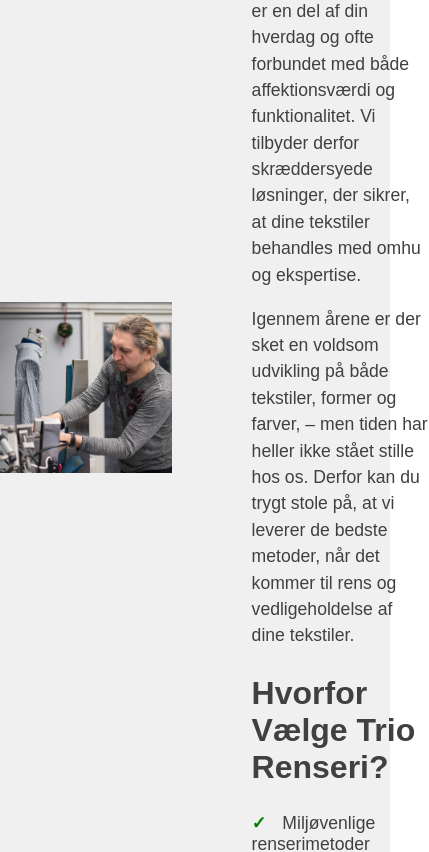
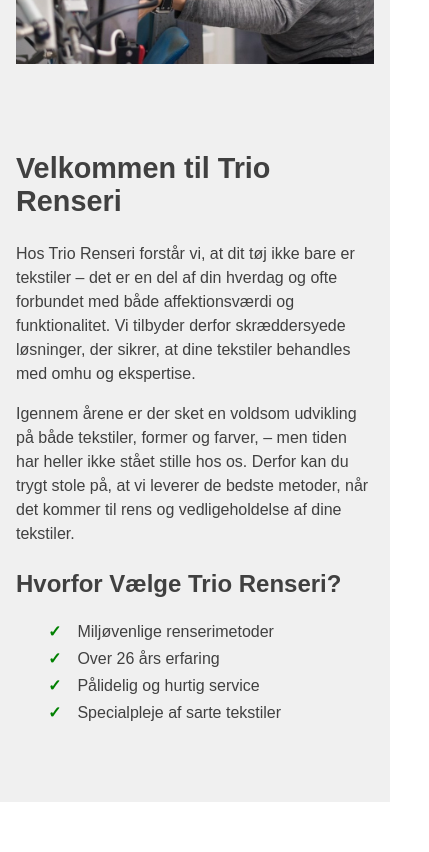
Before and after one commit to Laurapav1/trio-renseri, a Next.js app: page / in a window 390 px wide. Shown: the part 1700-2552 px from the top of the page, 429 px wide, since content can reach past the window. Built offline with nearby package versions, Linux system fonts and the light colour scheme.

Commit message:
velkommen til trio

```diff
--- a/app/page.module.css
+++ b/app/page.module.css
@@ -34,10 +34,13 @@
   display: flex;
   align-items: center;
   background-color: hsl(0, 0%, 94%);
+  padding: 2rem;
 }
 
 .aboutUs img {
   width: 44%;
+  max-width: 100%; /* Sikrer at billedet ikke bliver for stort på små skærme */
+  height: auto; /* Beholder korrekt forhold mellem bredde og højde */
 }
 
 .aboutUs div {
@@ -47,6 +50,11 @@
 .aboutUs h2 {
   font-size: 2rem;
 }
+
+.aboutUs h3 {
+  font-size: 1.5rem;
+}
+
 
 .aboutUs p {
   font-size: 1.1rem;
@@ -68,6 +76,39 @@
   padding-right: 1rem;
   color: green;
   font-weight: bold;
+}
+
+/* Media Queries for Mobile */
+@media (max-width: 768px) {
+  .aboutUs {
+    flex-direction: column; /* Stabler elementerne vertikalt på små skærme */
+    padding: 2rem 1rem; /* Reducerer padding på små skærme */
+  }
+
+  .aboutUs img {
+    width: 100%; /* Gør billedet fuld bredde på små skærme */
+    margin-bottom: 2rem; /* Tilføjer afstand mellem billedet og teksten */
+  }
+
+  .aboutUs div {
+    margin: 2rem 0; /* Mindsker margin på små skærme */
+  }
+
+  .aboutUs h2 {
+    font-size: 1.8rem; /* Gør overskriften lidt mindre på mobil */
+  }
+
+  .aboutUs p {
+    font-size: 1rem; /* Mindre tekststørrelse for bedre mobiltilpasning */
+  }
+
+  .aboutUs ul {
+    margin-left: 2rem;
+  }
+
+  .aboutUs ul li {
+    font-size: 1rem;
+  }
 }
 
 /* Steps Section */
--- a/app/page.tsx
+++ b/app/page.tsx
@@ -51,7 +51,7 @@ export default function Home() {
               Derfor kan du trygt stole på, at vi leverer de bedste metoder, når
               det kommer til rens og vedligeholdelse af dine tekstiler.
             </p>
-            <h2>Hvorfor Vælge Trio Renseri?</h2>
+            <h3>Hvorfor Vælge Trio Renseri?</h3>
             <ul>
               <li>Miljøvenlige renserimetoder</li>
               <li>Over 26 års erfaring</li>
```
